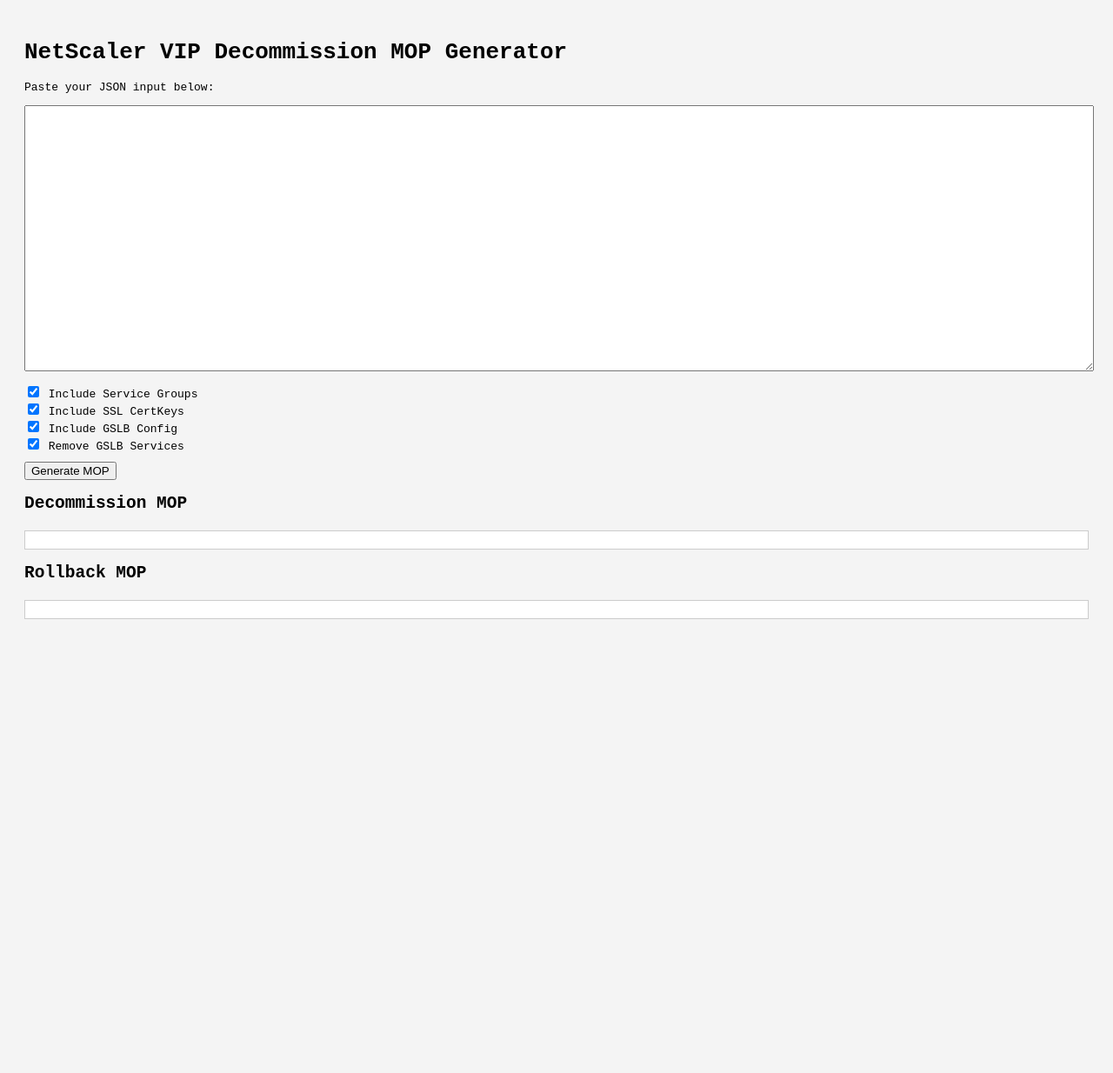
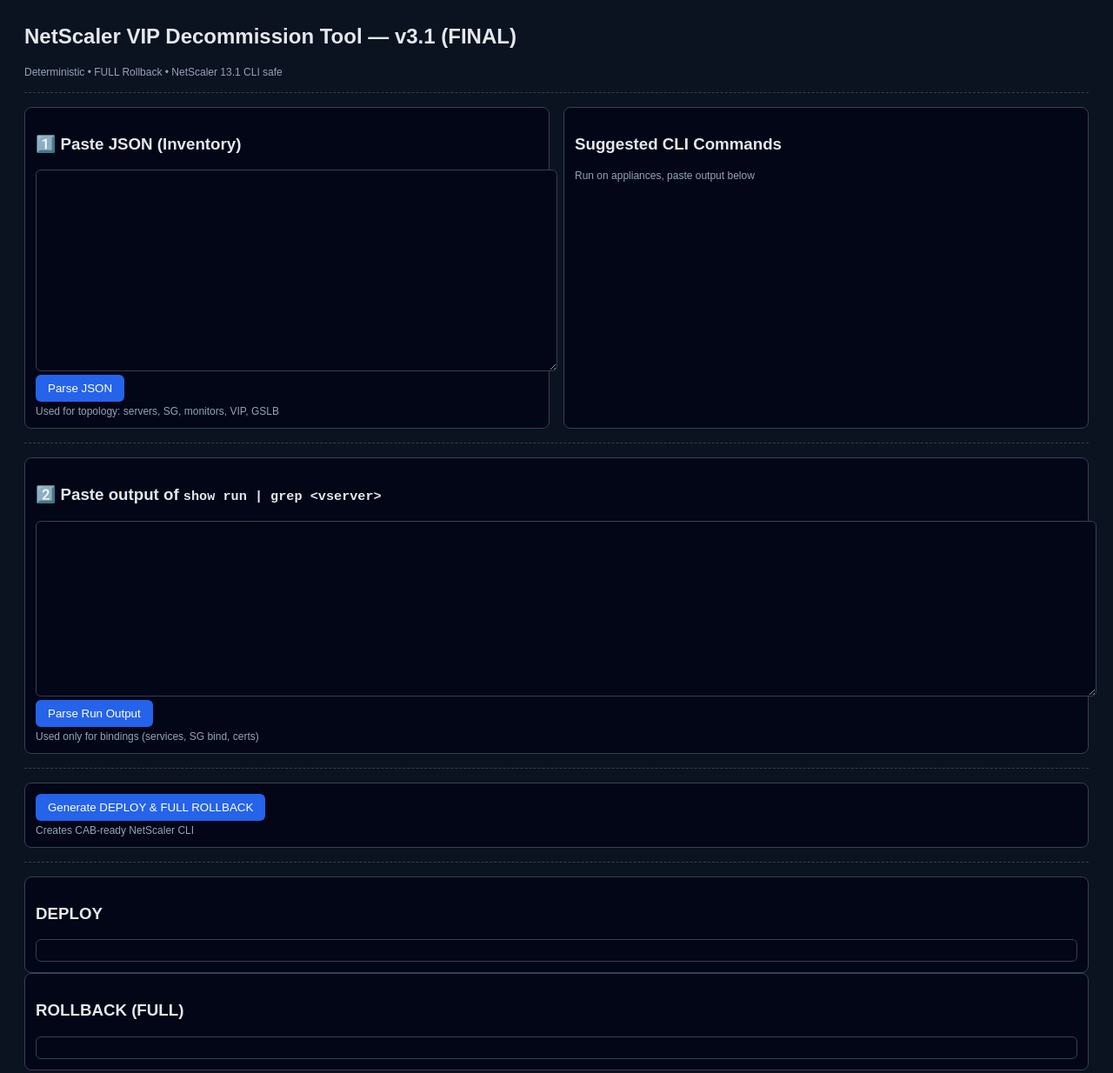
Before and after one commit to jimbeann/netsaler_tools, a plain HTML site: page vip_decomm_new.html in a window 1280 px wide. Shown: the whole page at 87% size. Before the commit the page ends 800 px from the top, so only its background shows below. Drawn offline with Linux system fonts and the light colour scheme.

Commit message:
Update vip_decomm_new.html

```diff
--- a/vip_decomm_new.html
+++ b/vip_decomm_new.html
@@ -1,138 +1,221 @@
 <!DOCTYPE html>
-<html lang="en">
+<html>
 <head>
-  <meta charset="UTF-8" />
-  <meta name="viewport" content="width=device-width, initial-scale=1.0" />
-  <title>VIP Decommission MOP Generator</title>
+<meta charset="utf-8">
+<title>NetScaler VIP Decommission Tool v3.1</title>
 <style>
-    body {
-      font-family: monospace;
-      background-color: #f4f4f4;
-      padding: 20px;
-    }
-    textarea {
-      width: 100%;
-      height: 300px;
-      font-family: monospace;
-      font-size: 14px;
-    }
-    .output {
-      background-color: #fff;
-      border: 1px solid #ccc;
-      padding: 10px;
-      margin-top: 20px;
-      white-space: pre-wrap;
-    }
-    .toggle {
-      margin: 10px 0;
-    }
+body{background:#0b1220;color:#e5e7eb;font-family:Arial;padding:20px}
+h2{margin-top:0}
+textarea{width:100%;background:#020617;color:#e5e7eb;border:1px solid #334155;border-radius:6px;padding:10px;font-family:monospace}
+button{background:#2563eb;color:#fff;border:none;padding:8px 14px;border-radius:6px;cursor:pointer}
+button:hover{background:#1d4ed8}
+.grid{display:grid;grid-template-columns:1fr 1fr;gap:16px}
+.card{background:#020617;border:1px solid #334155;border-radius:8px;padding:12px}
+.output{white-space:pre-wrap;font-family:monospace;background:#020617;border:1px solid #334155;border-radius:6px;padding:12px;max-height:420px;overflow:auto}
+.small{font-size:12px;color:#94a3b8;margin-top:4px}
+.sep{border-top:1px dashed #334155;margin:16px 0}
 </style>
 </head>
+
 <body>
-  <h1>NetScaler VIP Decommission MOP Generator</h1>
-  <p>Paste your JSON input below:</p>
-  <textarea id="jsonInput"></textarea>
 
-  <div class="toggle">
-    <label><input type="checkbox" id="includeServices" checked /> Include Service Groups</label><br />
-    <label><input type="checkbox" id="includeCerts" checked /> Include SSL CertKeys</label><br />
-    <label><input type="checkbox" id="includeGslb" checked /> Include GSLB Config</label><br />
-    <label><input type="checkbox" id="includeGslbServiceDelete" checked /> Remove GSLB Services</label>
+<h2>NetScaler VIP Decommission Tool — v3.1 (FINAL)</h2>
+<div class="small">
+Deterministic • FULL Rollback • NetScaler 13.1 CLI safe
 </div>
 
-  <button id="generateBtn">Generate MOP</button>
+<div class="sep"></div>
 
-  <h2>Decommission MOP</h2>
-  <div class="output" id="decomOutput"></div>
+<!-- SECTION 1 -->
+<div class="grid">
+  <div class="card">
+    <h3>1️⃣ Paste JSON (Inventory)</h3>
+    <textarea id="jsonInput" rows="14"></textarea>
+    <button onclick="parseJSON()">Parse JSON</button>
+    <div class="small">Used for topology: servers, SG, monitors, VIP, GSLB</div>
+  </div>
 
-  <h2>Rollback MOP</h2>
-  <div class="output" id="rollbackOutput"></div>
+  <div class="card">
+    <h3>Suggested CLI Commands</h3>
+    <div id="suggested"></div>
+    <div class="small">Run on appliances, paste output below</div>
+  </div>
+</div>
+
+<div class="sep"></div>
+
+<!-- SECTION 2 -->
+<div class="card">
+  <h3>2️⃣ Paste output of <code>show run | grep &lt;vserver&gt;</code></h3>
+  <textarea id="runOutput" rows="12"></textarea>
+  <button onclick="parseRun()">Parse Run Output</button>
+  <div class="small">Used only for bindings (services, SG bind, certs)</div>
+</div>
+
+<div class="sep"></div>
+
+<!-- SECTION 3 -->
+<div class="card">
+  <button onclick="generateMOP()">Generate DEPLOY & FULL ROLLBACK</button>
+  <div class="small">Creates CAB-ready NetScaler CLI</div>
+</div>
+
+<div class="sep"></div>
+
+<div class="card">
+  <h3>DEPLOY</h3>
+  <div id="deploy" class="output"></div>
+</div>
+
+<div class="card">
+  <h3>ROLLBACK (FULL)</h3>
+  <div id="rollback" class="output"></div>
+</div>
 
 <script>
-    function generateMop() {
-      var rawInput = document.getElementById("jsonInput").value;
-      var includeServices = document.getElementById("includeServices").checked;
-      var includeCerts = document.getElementById("includeCerts").checked;
-      var includeGslb = document.getElementById("includeGslb").checked;
-      var includeGslbServiceDelete = document.getElementById("includeGslbServiceDelete").checked;
+const sep = () => "===================================================\n";
+const validSG = n => n && !n.startsWith("-");
 
-      var data;
-      try {
-        data = JSON.parse(rawInput);
-      } catch (e) {
-        alert("Invalid JSON: " + e.message);
+let inventory = {};
+let bindings = {};
+
+/* ---------- SECTION 1 ---------- */
+function parseJSON(){
+  inventory = JSON.parse(document.getElementById("jsonInput").value);
+  let out="<pre>";
+  (inventory.lbvs||[]).forEach(v=>{
+    out += `${v.netscaler}: show run | grep ${v.name}\n`;
+  });
+  (inventory.gslb||[]).forEach(g=>{
+    out += `${g.loadBalancer}: show run | grep ${g.name}\n`;
+  });
+  out+="</pre>";
+  document.getElementById("suggested").innerHTML=out;
+}
+
+/* ---------- SECTION 2 ---------- */
+function parseRun(){
+  bindings={};
+  let currentAppliance=null;
+  document.getElementById("runOutput").value.split("\n").forEach(l=>{
+    if(l.includes("@")){
+      currentAppliance=l.split("@")[1].split(">")[0];
+      bindings[currentAppliance]=bindings[currentAppliance]||{};
       return;
     }
 
-      var decom = "";
-      var rollback = "";
-
-      var lbvs = data.lbvs || [];
-      for (var i = 0; i < lbvs.length; i++) {
-        var lb = lbvs[i];
-        var netscaler = lb.netscaler || "<netscaler-name>";
-        decom += "<" + netscaler + ">\n# Remove LB vserver\nrm lb vserver " + lb.name + "\n";
-        if (includeServices && lb.servicegroup && lb.servicegroup.name) {
-          decom += "# Remove Service Group\nrm serviceGroup " + lb.servicegroup.name + "\n";
-        }
-        if (includeCerts && lb.certkey) {  // Assuming JSON has lb.certkey; adjust as needed
-          decom += "# Remove CertKey\nrm ssl certKey " + lb.certkey + "\n";
+    let m;
+    m=l.match(/^bind lb vserver (\S+) (\S+)$/);
+    if(m && !m[2].startsWith("-")){
+      bindings[currentAppliance][m[1]]=bindings[currentAppliance][m[1]]||{services:new Set(),certs:new Set()};
+      bindings[currentAppliance][m[1]].services.add(m[2]);
     }
 
-        rollback += "<" + netscaler + ">\n# Add LB vserver\nadd lb vserver " + lb.name + " " + (lb.type || "SSL") + " " + (lb.ip || "0.0.0.0") + " " + (lb.port || "443") + "\n";
-        if (includeServices && lb.servicegroup && lb.servicegroup.name) {
-          rollback += "# Add Service Group\nadd serviceGroup " + lb.servicegroup.name + " " + (lb.servicegroup.type || "SSL") + "\n";
-          if (lb.servicegroup.servers) {
-            for (var j = 0; j < lb.servicegroup.servers.length; j++) {
-              var s = lb.servicegroup.servers[j];
-              rollback += "bind serviceGroup " + lb.servicegroup.name + " " + (s.ip || "0.0.0.0") + " " + (s.port || "80") + " -servername " + (s.name || "") + "\n";
+    m=l.match(/^bind ssl vserver (\S+) -certkeyBundleName (\S+)/);
+    if(m){
+      bindings[currentAppliance][m[1]]=bindings[currentAppliance][m[1]]||{services:new Set(),certs:new Set()};
+      bindings[currentAppliance][m[1]].certs.add(m[2]);
     }
-          }
-          if (lb.servicegroup.monitors) {
-            for (var k = 0; k < lb.servicegroup.monitors.length; k++) {
-              var mon = lb.servicegroup.monitors[k];
-              rollback += "bind serviceGroup " + lb.servicegroup.name + " -monitorName " + (mon.monitorName || "") + "\n";
-            }
-          }
-        }
-        if (includeCerts && lb.certkey) {
-          rollback += "# Add CertKey (re-import cert if needed)\nadd ssl certKey " + lb.certkey + " -cert <cert-file> -key <key-file>\nbind ssl vserver " + lb.name + " -certkeyName " + lb.certkey + "\n";
-        }
-        decom += "\n";
-        rollback += "\n";
+  });
+
+  alert("Run output parsed successfully");
 }
 
-      var gslbs = data.gslb || [];
-      for (var m = 0; m < gslbs.length; m++) {
-        var g = gslbs[m];
-        var lbName = g.loadBalancer || "<gslb-device>";
-        decom += "<" + lbName + ">\n# Remove GSLB vserver\nrm gslb vserver " + g.name + "\n";
-        var gslbType = "SSL";  // Fallback; check first service traditionally
-        if (g.serviceName && g.serviceName.length > 0 && g.serviceName[0].type) {
-          gslbType = g.serviceName[0].type;
-        }
-        rollback += "<" + lbName + ">\n# Add GSLB vserver\nadd gslb vserver " + g.name + " " + gslbType + " -dnsName " + (g.domainName || "") + " -ttl " + (g.TTL || 30) + "\n";
+/* ---------- SECTION 3 ---------- */
+function generateMOP(){
+  let deploy="", rollback="";
+  const vipDone=new Set();
 
-        if (g.serviceName) {
-          for (var n = 0; n < g.serviceName.length; n++) {
-            var svc = g.serviceName[n];
-            if (includeGslbServiceDelete && svc.name) {
-              decom += "rm gslb service " + svc.name + "\n";
-            }
-            rollback += "add gslb service " + (svc.name || "") + " " + (svc.siteName || "") + " " + (svc.publicIP || "0.0.0.0") + " " + (svc.publicPort || "80") + "\n";
-            rollback += "bind gslb vserver " + g.name + " " + (svc.name || "") + "\n";
-          }
-        }
-        decom += "\n";
-        rollback += "\n";
+  (inventory.lbvs||[]).forEach(v=>{
+    const b=(bindings[v.netscaler]||{})[v.name]||{services:new Set(),certs:new Set()};
+
+    deploy+=sep()+`<${v.netscaler}>\n`+sep();
+    deploy+=`disable lb vserver ${v.name}\n`;
+
+    b.services.forEach(s=>{
+      deploy+=`unbind lb vserver ${v.name} ${s}\n`;
+    });
+
+    if(validSG(v.serviceGroup?.name)){
+      deploy+=`unbind lb vserver ${v.name} ${v.serviceGroup.name}\n`;
+      v.serviceGroup.servers.forEach(s=>{
+        deploy+=`unbind serviceGroup ${v.serviceGroup.name} ${s.name}\n`;
+      });
     }
 
-      document.getElementById("decomOutput").textContent = decom.trim();
-      document.getElementById("rollbackOutput").textContent = rollback.trim();
+    b.certs.forEach(c=>{
+      deploy+=`unbind ssl vserver ${v.name} -certkeyBundleName ${c}\n`;
+    });
+
+    deploy+=`rm lb vserver ${v.name}\n`;
+
+    if(validSG(v.serviceGroup?.name)){
+      deploy+=`rm serviceGroup ${v.serviceGroup.name}\n`;
+      v.serviceGroup.servers.forEach(s=>{
+        deploy+=`rm server ${s.name}\n`;
+      });
     }
 
-    // Use addEventListener for better compatibility and separation
-    document.getElementById("generateBtn").addEventListener("click", generateMop);
+    if(v.ip && !vipDone.has(v.netscaler+v.ip)){
+      deploy+=`rm ns ip ${v.ip}\n`;
+      vipDone.add(v.netscaler+v.ip);
+    }
+
+    /* ---------- FULL ROLLBACK ---------- */
+    rollback+=sep()+`<${v.netscaler}>\n`+sep();
+
+    if(v.ip)
+      rollback+=`add ns ip ${v.ip}\n`;
+
+    if(validSG(v.serviceGroup?.name)){
+      v.serviceGroup.servers.forEach(s=>{
+        rollback+=`add server ${s.name} ${s.ip}\n`;
+      });
+
+      rollback+=`add serviceGroup ${v.serviceGroup.name} ${v.serviceGroup.type}\n`;
+      v.serviceGroup.servers.forEach(s=>{
+        rollback+=`bind serviceGroup ${v.serviceGroup.name} ${s.name} ${s.port}\n`;
+      });
+    }
+
+    rollback+=`add lb vserver ${v.name} ${v.type} ${v.ip} ${v.port}\n`;
+
+    if(validSG(v.serviceGroup?.name))
+      rollback+=`bind lb vserver ${v.name} ${v.serviceGroup.name}\n`;
+
+    b.services.forEach(s=>{
+      rollback+=`bind lb vserver ${v.name} ${s}\n`;
+    });
+
+    b.certs.forEach(c=>{
+      rollback+=`bind ssl vserver ${v.name} -certkeyBundleName ${c}\n`;
+    });
+  });
+
+  /* ---------- GSLB ---------- */
+  (inventory.gslb||[]).forEach(g=>{
+    deploy+=sep()+`<${g.loadBalancer}>\n`+sep();
+    deploy+=`disable gslb vserver ${g.name}\n`;
+    g.serviceName.forEach(s=>{
+      deploy+=`unbind gslb vserver ${g.name} -service ${s.name}\n`;
+    });
+    deploy+=`rm gslb vserver ${g.name}\n`;
+    g.serviceName.forEach(s=>{
+      deploy+=`rm gslb service ${s.name}\n`;
+    });
+
+    rollback+=sep()+`<${g.loadBalancer}>\n`+sep();
+    rollback+=`add gslb vserver ${g.name} SSL -dnsName ${g.domainName} -ttl ${g.TTL}\n`;
+    g.serviceName.forEach(s=>{
+      rollback+=`add gslb service ${s.name} ${s.siteName} ${s.publicIP} ${s.publicPort}\n`;
+      rollback+=`bind gslb vserver ${g.name} ${s.name}\n`;
+    });
+  });
+
+  document.getElementById("deploy").textContent=deploy.trim();
+  document.getElementById("rollback").textContent=rollback.trim();
+}
 </script>
+
 </body>
 </html>
```
Lines whose indentation alone changed are shown as unchanged.
